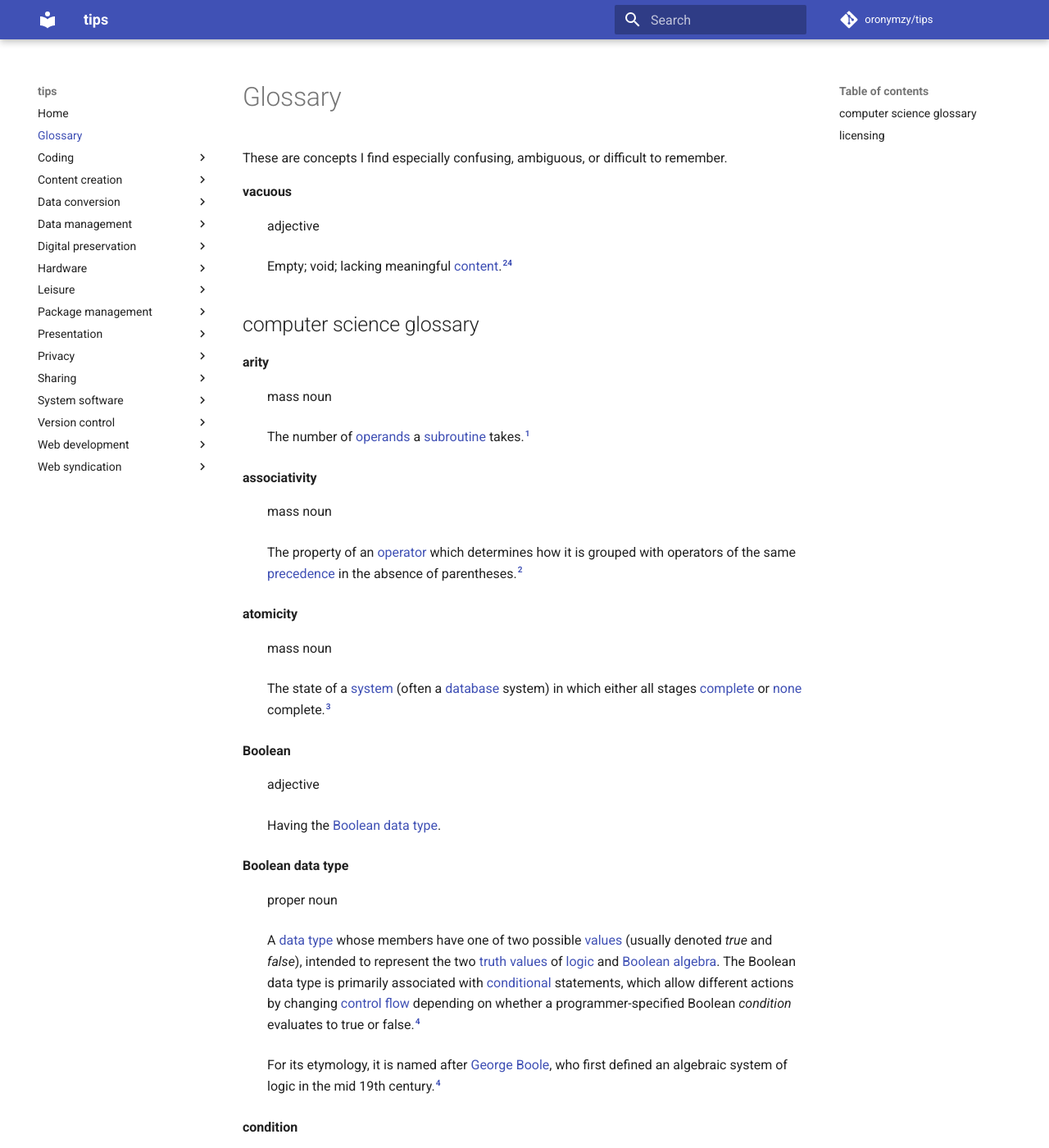
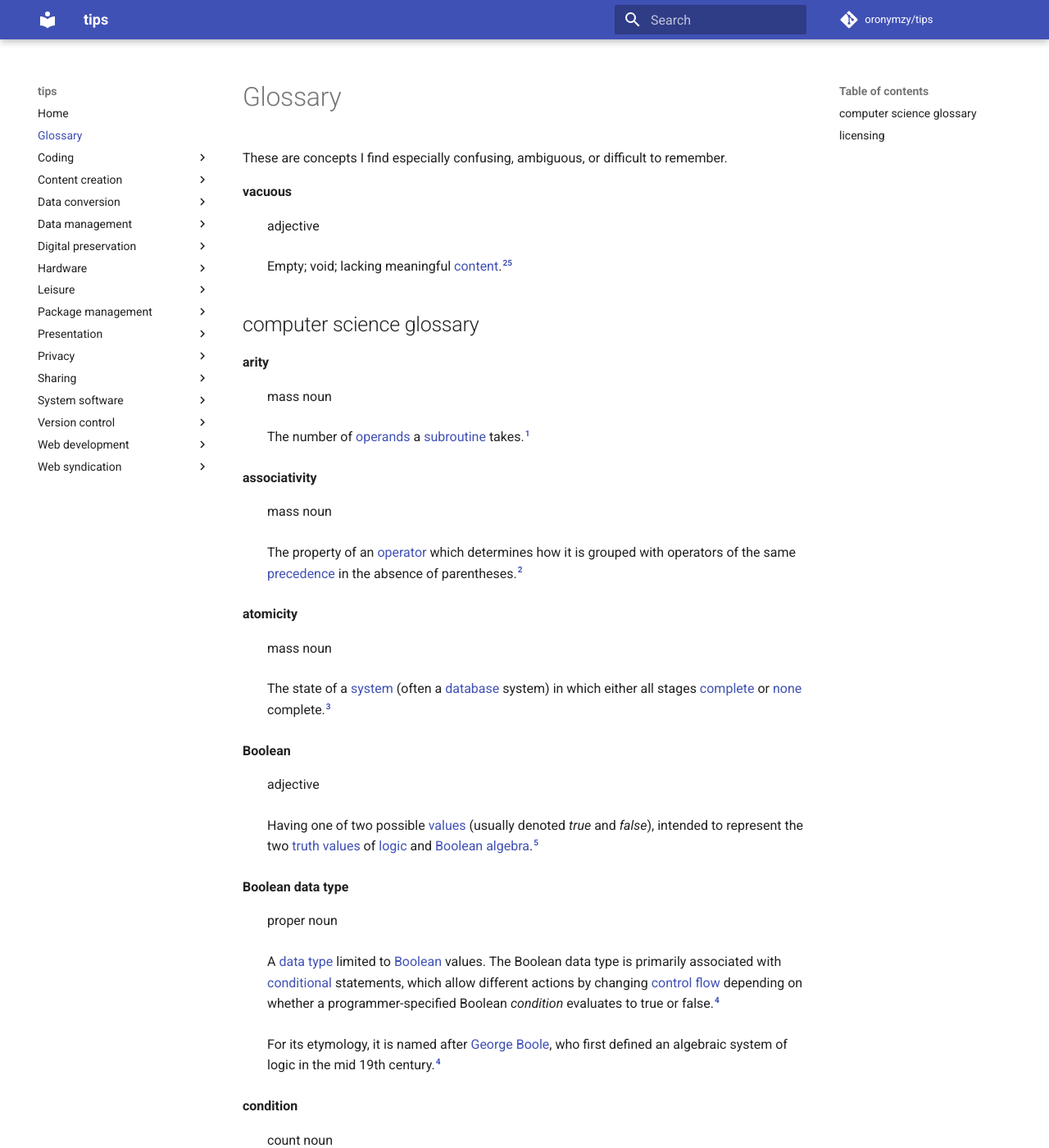
Before and after one commit to oronymzy/tips, an MkDocs documentation site: the page built from docs/glossry.md, in a window 1280 px wide and 1400 px high. Shown: the whole window at 82% size. Built offline with MkDocs 1.6.1 and Material for MkDocs 9.7.7, drawn with Linux system fonts in a browser that asks for light colours; comment, search, counter and statistics services are not loaded; some of the changed text lies outside the part shown.

Commit message:
Relocate content between concepts
Relocate content from 'Boolean data type' concept
to 'Boolean' concept.
Add missing attribute list.
Add footnoe, change footnote.

```diff
--- a/docs/glossry.md
+++ b/docs/glossry.md
@@ -19,13 +19,13 @@ These are concepts I find especially confusing, ambiguous, or difficult to remem
 : mass noun
 : The state of a [system](https://en.wiktionary.org/wiki/system) (often a [database](https://en.wiktionary.org/wiki/database) system) in which either all stages [complete](https://en.wiktionary.org/wiki/complete) or [none](https://en.wiktionary.org/wiki/none) complete.[^atomicitydef-note1]
 
-**Boolean**
+**Boolean** {: #Booleandef }
 : adjective
-: Having the [Boolean data type](#Booleandatatypedef).
+: Having one of two possible [values](#valuedef) (usually denoted *true* and *false*), intended to represent the two [truth values](https://en.wikipedia.org/wiki/Truth_value) of [logic](https://en.wikipedia.org/wiki/Logic) and [Boolean algebra](https://en.wikipedia.org/wiki/Boolean_algebra).[^Booleandef-note1]
 
 **Boolean data type** {: #Booleandatatypedef }
 : proper noun
-: A [data type](https://en.wikipedia.org/wiki/Data_type) whose members have one of two possible [values](#valuedef) (usually denoted *true* and *false*), intended to represent the two [truth values](https://en.wikipedia.org/wiki/Truth_value) of [logic](https://en.wikipedia.org/wiki/Logic) and [Boolean algebra](https://en.wikipedia.org/wiki/Boolean_algebra). The Boolean data type is primarily associated with [conditional](#conditionaldef) statements, which allow different actions by changing [control flow](https://en.wikipedia.org/wiki/Control_flow) depending on whether a programmer-specified Boolean *condition* evaluates to true or false.[^Booleandatatypedef-note1]
+: A [data type](https://en.wikipedia.org/wiki/Data_type) limited to [Boolean](#Booleandef) values. The Boolean data type is primarily associated with [conditional](#conditionaldef) statements, which allow different actions by changing [control flow](https://en.wikipedia.org/wiki/Control_flow) depending on whether a programmer-specified Boolean *condition* evaluates to true or false.[^Booleandatatypedef-note1]
 : For its etymology, it is named after [George Boole](https://en.wikipedia.org/wiki/George_Boole), who first defined an algebraic system of logic in the mid 19th century.[^Booleandatatypedef-note1]
 
 **condition** {: #conditiondef }
@@ -132,7 +132,8 @@ on Wiktionary, with changes made.
 [^aritydef-note1]: This definition is the same as [Wiktionary's definition](https://en.wiktionary.org/wiki/arity), except for the removal of the words “[arguments](https://en.wiktionary.org/wiki/argument)” and “[operation](https://en.wiktionary.org/wiki/operation)”, which do not seem to apply in a computer science context.
 [^associativitydef-note1]: This definition is the same as [Wiktionary's definition](https://en.wiktionary.org/wiki/associativity).
 [^atomicitydef-note1]: This definition is the same as [Wiktionary's definition](https://en.wiktionary.org/wiki/atomicity).
-[^Booleandatatypedef-note1]: This definition is essentially the same as [Wikipedia's definition](https://en.wikipedia.org/wiki/Boolean_data_type), with changes made.
+[^Booleandatatypedef-note1]: This definition is based on [Wikipedia's definition of Boolean data type](https://en.wikipedia.org/wiki/Boolean_data_type) and [Data type](https://en.wikipedia.org/wiki/Data_type).
+[^Booleandef-note1]: This definition is based on [Wikipedia's definition](https://en.wikipedia.org/wiki/Boolean_data_type).
 [^conditionaldef-note1]: This definition is the same as [Wiktionary's definition](https://en.wiktionary.org/wiki/conditional).
 [^conditiondef-note1]: This definition is based on definitions from [Wiktionary](https://en.wiktionary.org/wiki/condition) and [Wikipedia](https://en.wikipedia.org/wiki/Conditional_(computer_programming)).
 [^entrypointdef-note1]: This definition is essentially the same as [Wikipedia's definition](https://en.wikipedia.org/wiki/Entry_point), with some rewording.
```
